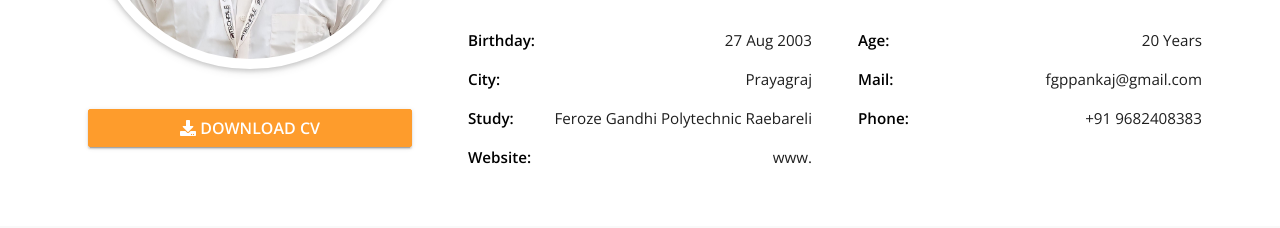
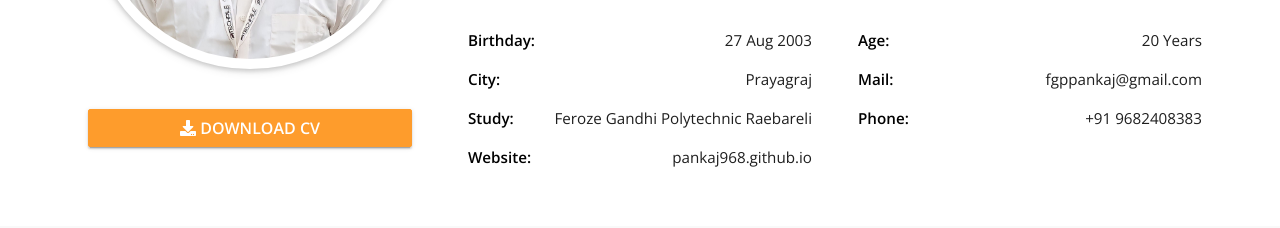
Before and after one commit to pankaj968/pankaj968.github.io, a plain HTML site: page index.html in a window 1280 px wide. Shown: the part 1120-1348 px from the top of the page. Drawn offline with nearby package versions, Linux system fonts and the light colour scheme.

Commit message:
Update index.html

```diff
--- a/index.html
+++ b/index.html
@@ -119,7 +119,7 @@
                                     <li><span>Birthday:</span>27 Aug 2003</li>
                                     <li><span>City:</span>Prayagraj</li>
                                     <li><span>Study:</span>Feroze Gandhi Polytechnic Raebareli</li>
-                                    <li><span>Website:</span>www.</li>
+                                    <li><span>Website:</span>pankaj968.github.io</li>
                                 </ul>
                             </div>
                         </div>
```
